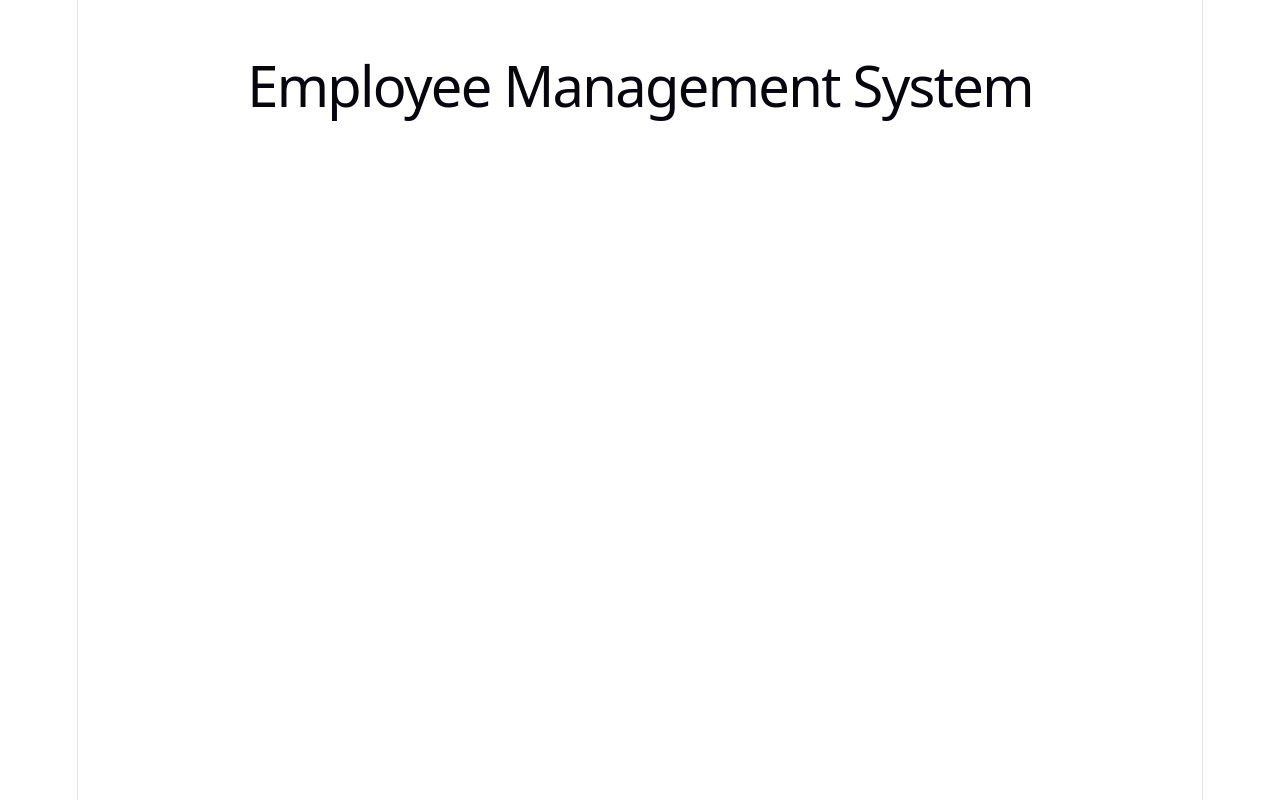
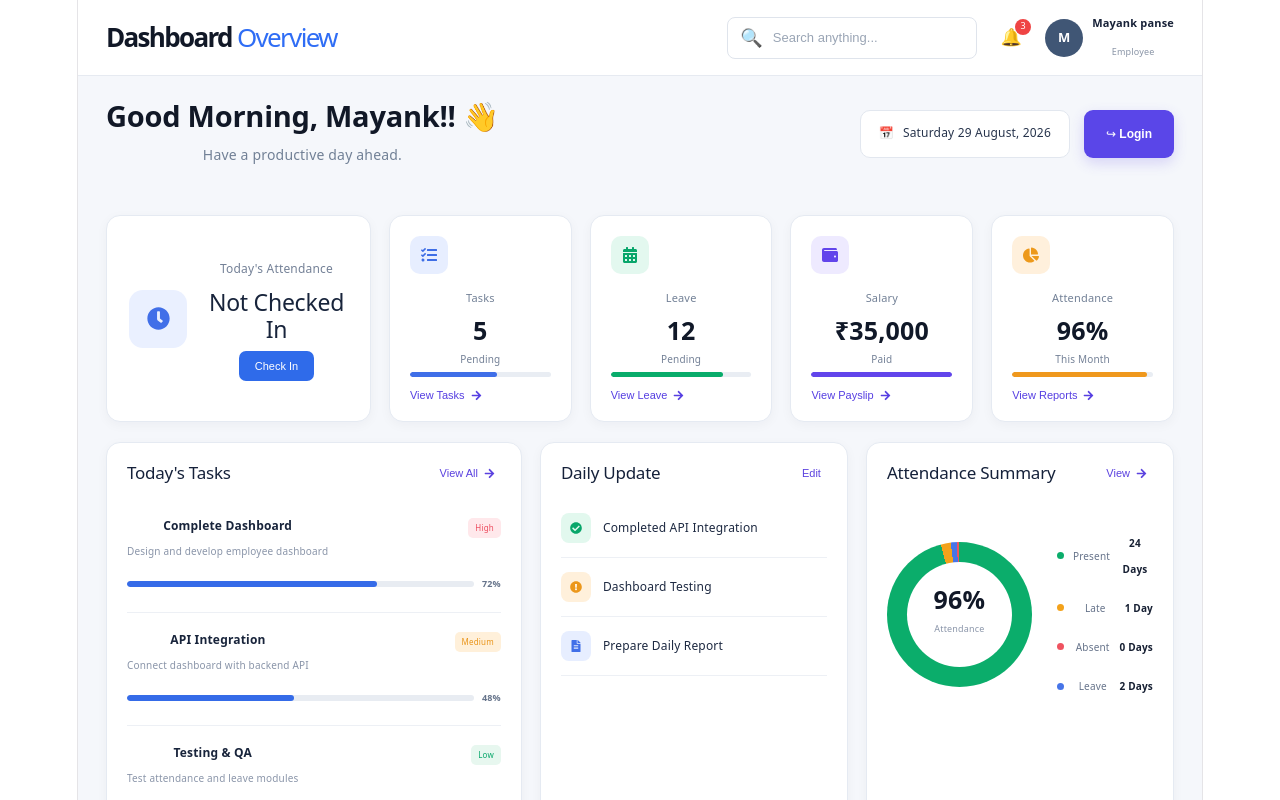
Before and after one commit to mayankpanse83-tech/manager-mangement-system, a React (Vite) app: page /employee/dashboard in a window 1280 px wide. Shown: the top 800 px of the page. Built offline with nearby package versions, Linux system fonts and the light colour scheme.

Commit message:
Change togay

```diff
--- a/src/App.jsx
+++ b/src/App.jsx
@@ -2,14 +2,34 @@ import React from "react";
 import {
   Routes,
   Route,
+  Navigate,
 } from "react-router-dom";
+
+import EmployeeDashboard
+  from "./apps/employee/component/pages/Dashboard";
 
 import ManagerDashboard
   from "./apps/manager/pages/ManagerDashboard";
 
+
 function App() {
   return (
     <Routes>
+
+      <Route
+        path="/"
+        element={
+          <Navigate
+            to="/employee/dashboard"
+            replace
+          />
+        }
+      />
+
+      <Route
+        path="/employee/dashboard"
+        element={<EmployeeDashboard />}
+      />
 
       <Route
         path="/manager/dashboard"
@@ -19,9 +39,10 @@ function App() {
       <Route
         path="*"
         element={
-          <div style={{ padding: "40px" }}>
-            <h1>Employee Management System</h1>
-          </div>
+          <Navigate
+            to="/employee/dashboard"
+            replace
+          />
         }
       />
 
```
